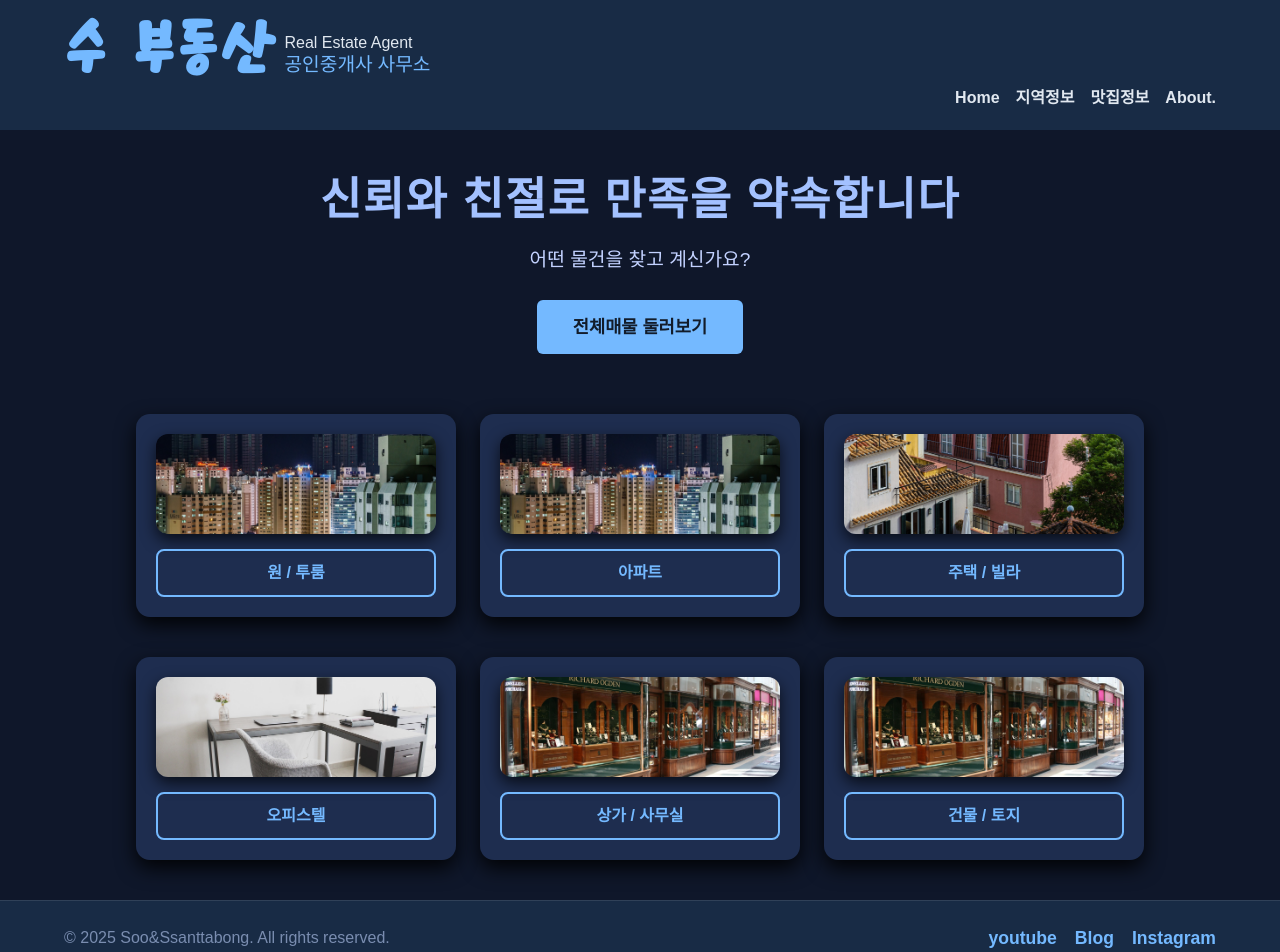
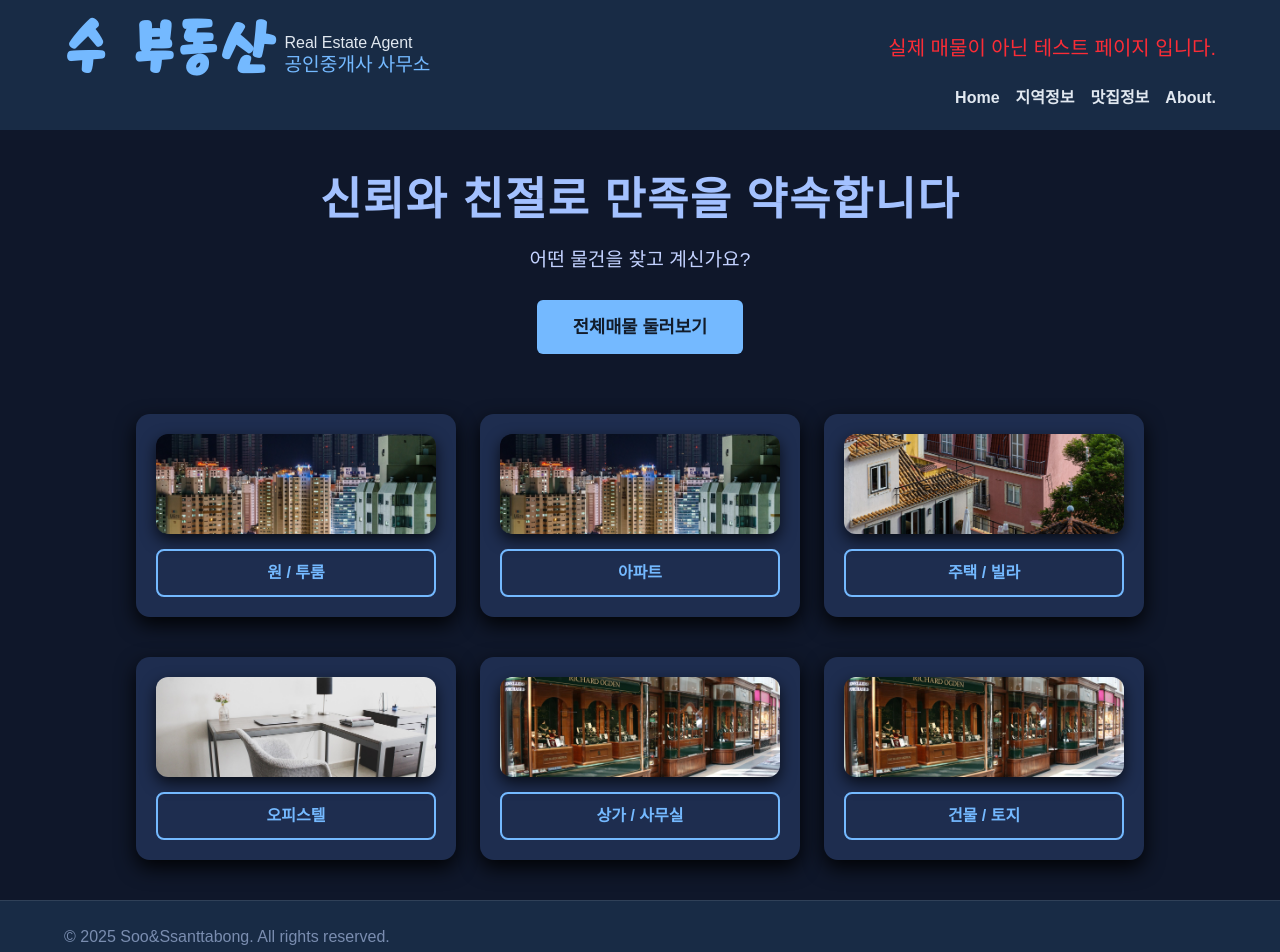
Before and after one commit to Ttabong/ssangttabong, a Next.js app: page / in a window 1280 px wide. Shown: the top 952 px of the page. Built offline with nearby package versions, Linux system fonts and the light colour scheme.

Commit message:
test page 표시

```diff
--- a/src/components/footer.tsx
+++ b/src/components/footer.tsx
@@ -5,7 +5,7 @@ export default function Footer() {
         <div className="container footer-inner">
           <div>© 2025 Soo&Ssanttabong. All rights reserved.</div>
           <ul className="social-links">
-            <li>
+        {/*    <li>
               <a href="#" aria-label="youtube">
                 youtube
               </a>
@@ -19,7 +19,9 @@ export default function Footer() {
               <a href="#" aria-label="Instagram">
                 Instagram
               </a>
-            </li>
+            </li> */}
+
+
           </ul>
         </div>
       </footer>
--- a/src/components/header.tsx
+++ b/src/components/header.tsx
@@ -29,6 +29,8 @@ export default function Header() {
 
           </div>
 
+<div className="text-xl text-red-500 text-bold"> 실제 매물이 아닌 테스트 페이지 입니다. </div>
+
           <nav className="w-full flex justify-end pr-4">
             <ul className="flex space-x-4 text-sm sm:text-base font-semibold gap-4">
               <li>
```
